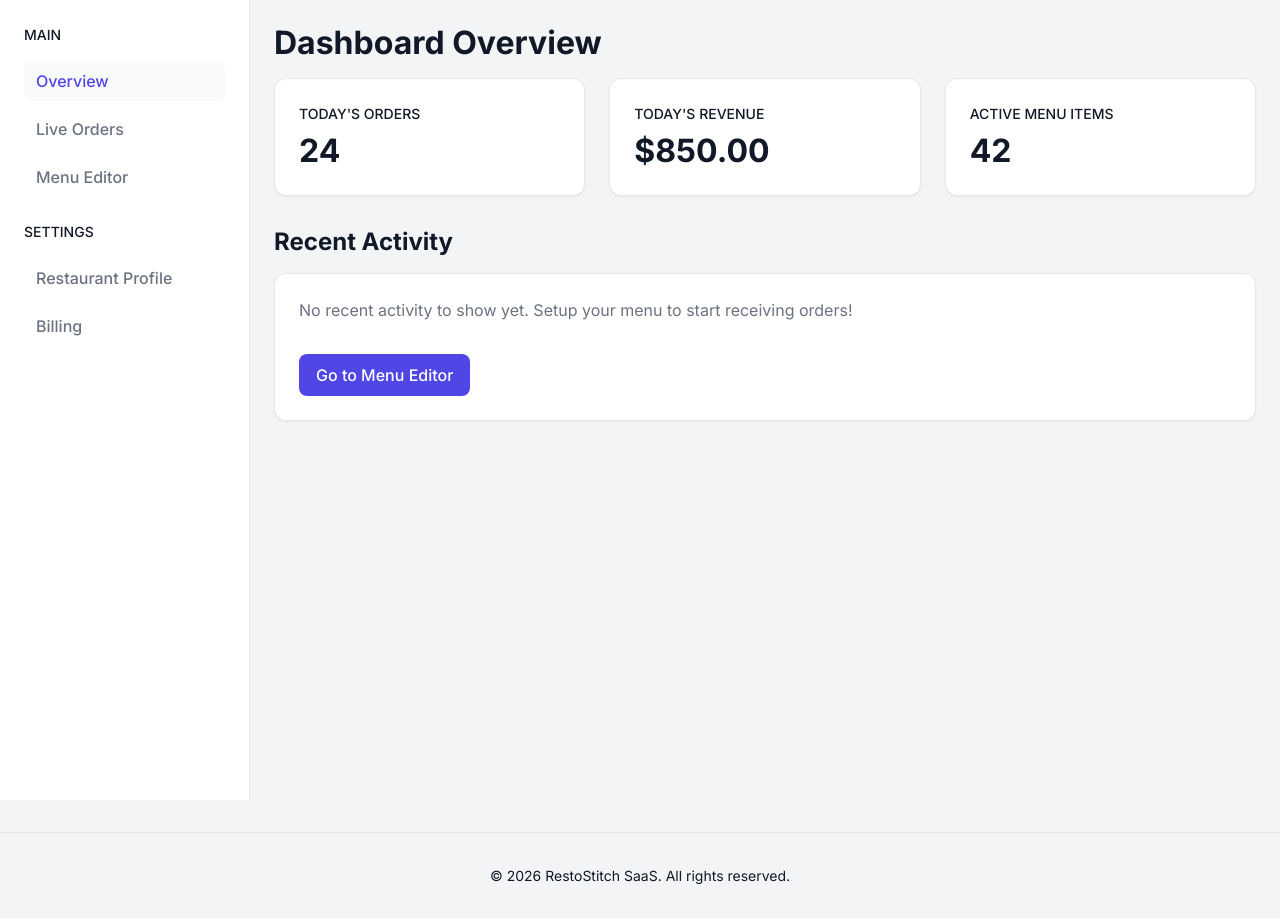
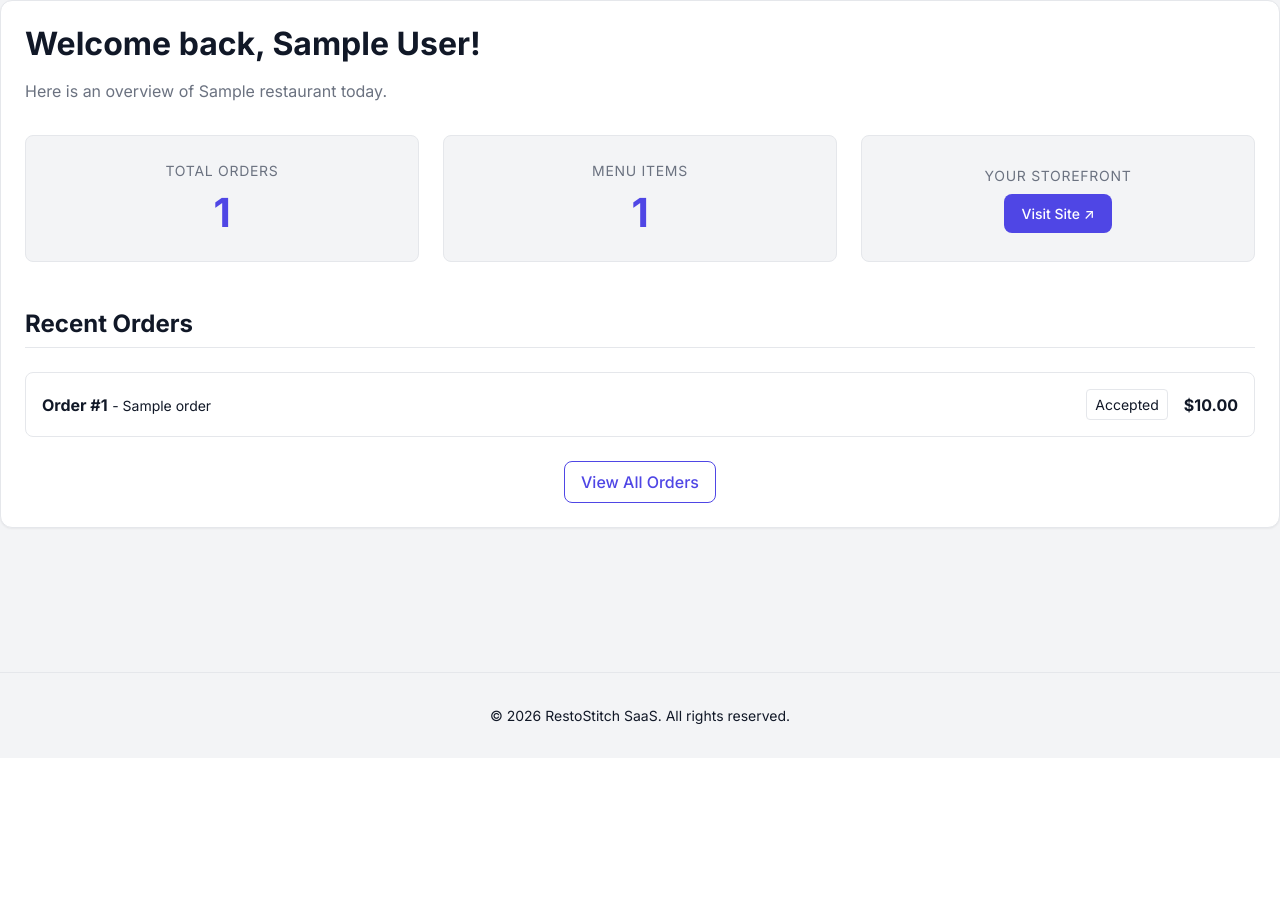
Before and after one commit to hafeedul/Resturent_saas, a Flask app: page /dashboard in a window 1280 px wide. Shown: the part 63-981 px from the top of the page. After the commit the page ends 787 px from the top, so only its background shows below. Run offline with Flask 3, Linux system fonts and the light colour scheme; the visitor is signed in with stand-in values (Sample User, id 1); tables that the repository leaves empty hold one stand-in row (values such as "Sample post").

Commit message:
Implement Day 6 Owner Dashboard

```diff
--- a/app/routes.py
+++ b/app/routes.py
@@ -90,7 +90,21 @@ def dashboard():
         return redirect(url_for('login'))
 
     user = db.session.get(User, session['user_id'])
-    return render_template('dashboard.html', user=user)
+    restaurant = Restaurant.query.filter_by(owner_id=user.id).first()
+
+    # Calculate Basic Analytics
+    total_orders = Order.query.filter_by(restaurant_id=restaurant.id).count()
+    menu_items_count = MenuItem.query.filter_by(restaurant_id=restaurant.id).count()
+
+    # Get 5 most recent orders
+    recent_orders = Order.query.filter_by(restaurant_id=restaurant.id).order_by(Order.created_at.desc()).limit(5).all()
+
+    return render_template('dashboard.html',
+                           user=user,
+                           restaurant=restaurant,
+                           total_orders=total_orders,
+                           menu_items_count=menu_items_count,
+                           recent_orders=recent_orders)
 
 @app.route('/menu', methods=['GET', 'POST'])
 def menu():
--- a/app/templates/dashboard.html
+++ b/app/templates/dashboard.html
@@ -1,44 +1,57 @@
 {% extends "base.html" %}
 
 {% block content %}
-<div class="app-layout">
-    <!-- Sidebar -->
-    <aside class="sidebar">
-        <nav class="sidebar-nav">
-            <span class="form-label">MAIN</span>
-            <a href="/dashboard" class="sidebar-link active">Overview</a>
-            <a href="/orders" class="sidebar-link">Live Orders</a>
-            <a href="/menu" class="sidebar-link">Menu Editor</a>
-            <span class="form-label" style="margin-top: 1rem;">SETTINGS</span>
-            <a href="#" class="sidebar-link">Restaurant Profile</a>
-            <a href="#" class="sidebar-link">Billing</a>
-        </nav>
-    </aside>
+<div class="card">
+    <h2>Welcome back, {{ user.name }}!</h2>
+    <p class="text-muted">Here is an overview of {{ restaurant.name }} today.</p>
 
-    <!-- Main Content Area -->
-    <div class="app-main">
-        <h2>Dashboard Overview</h2>
-
-        <div class="grid grid-cols-3 mb-8">
-            <div class="card">
-                <p class="form-label">TODAY'S ORDERS</p>
-                <h3 style="margin: 0; font-size: 2rem;">24</h3>
-            </div>
-            <div class="card">
-                <p class="form-label">TODAY'S REVENUE</p>
-                <h3 style="margin: 0; font-size: 2rem;">$850.00</h3>
-            </div>
-            <div class="card">
-                <p class="form-label">ACTIVE MENU ITEMS</p>
-                <h3 style="margin: 0; font-size: 2rem;">42</h3>
-            </div>
+    <!-- Analytics Grid -->
+    <div style="display: grid; grid-template-columns: repeat(auto-fit, minmax(200px, 1fr)); gap: 1.5rem; margin: 2rem 0;">
+        <!-- Total Orders Card -->
+        <div style="background-color: var(--color-background); border: 1px solid var(--color-border); border-radius: 8px; padding: 1.5rem; text-align: center;">
+            <p class="text-muted text-sm" style="margin: 0; text-transform: uppercase; letter-spacing: 0.05em;">Total Orders</p>
+            <h3 style="margin: 0.5rem 0 0 0; font-size: 2.5rem; color: var(--color-primary);">{{ total_orders }}</h3>
         </div>
 
-        <h3>Recent Activity</h3>
-        <div class="card">
-            <p class="text-muted">No recent activity to show yet. Setup your menu to start receiving orders!</p>
-            <a href="/menu" class="btn btn-primary" style="margin-top: 1rem;">Go to Menu Editor</a>
+        <!-- Menu Items Card -->
+        <div style="background-color: var(--color-background); border: 1px solid var(--color-border); border-radius: 8px; padding: 1.5rem; text-align: center;">
+            <p class="text-muted text-sm" style="margin: 0; text-transform: uppercase; letter-spacing: 0.05em;">Menu Items</p>
+            <h3 style="margin: 0.5rem 0 0 0; font-size: 2.5rem; color: var(--color-primary);">{{ menu_items_count }}</h3>
+        </div>
+
+        <!-- Storefront Link -->
+        <div style="background-color: var(--color-background); border: 1px solid var(--color-border); border-radius: 8px; padding: 1.5rem; display: flex; flex-direction: column; justify-content: center; align-items: center;">
+            <p class="text-muted text-sm" style="margin: 0 0 0.5rem 0; text-transform: uppercase; letter-spacing: 0.05em;">Your Storefront</p>
+            <a href="http://{{ restaurant.domain.split('.')[0] }}.localhost:5000" target="_blank" class="btn btn-primary" style="font-size: 0.875rem;">Visit Site ↗</a>
         </div>
     </div>
+
+    <!-- Recent Orders Section -->
+    <h3 style="margin-top: 3rem; border-bottom: 1px solid var(--color-border); padding-bottom: 0.5rem;">Recent Orders</h3>
+
+    {% if recent_orders %}
+        <div style="display: grid; gap: 1rem; margin-top: 1.5rem;">
+            {% for order in recent_orders %}
+                <div class="flex justify-between items-center" style="border: 1px solid var(--color-border); border-radius: 8px; padding: 1rem;">
+                    <div>
+                        <strong>Order #{{ order.id }}</strong>
+                        <span class="text-muted text-sm ml-2">- {{ order.customer_name }}</span>
+                    </div>
+                    <div style="display: flex; gap: 1rem; align-items: center;">
+                        <span style="font-size: 0.875rem; padding: 0.25rem 0.5rem; border-radius: 4px; background-color: var(--color-surface); border: 1px solid var(--color-border);">
+                            {{ order.status }}
+                        </span>
+                        <strong>${{ "%.2f"|format(order.total_price) }}</strong>
+                    </div>
+                </div>
+            {% endfor %}
+        </div>
+        <div style="margin-top: 1.5rem; text-align: center;">
+            <a href="/orders" class="btn" style="background: none; border: 1px solid var(--color-primary); color: var(--color-primary);">View All Orders</a>
+        </div>
+    {% else %}
+        <p class="text-muted text-center" style="padding: 2rem 0; background-color: var(--color-background); border-radius: 8px; margin-top: 1.5rem;">No orders yet. Share your storefront link to start getting orders!</p>
+    {% endif %}
+
 </div>
 {% endblock %}
```
